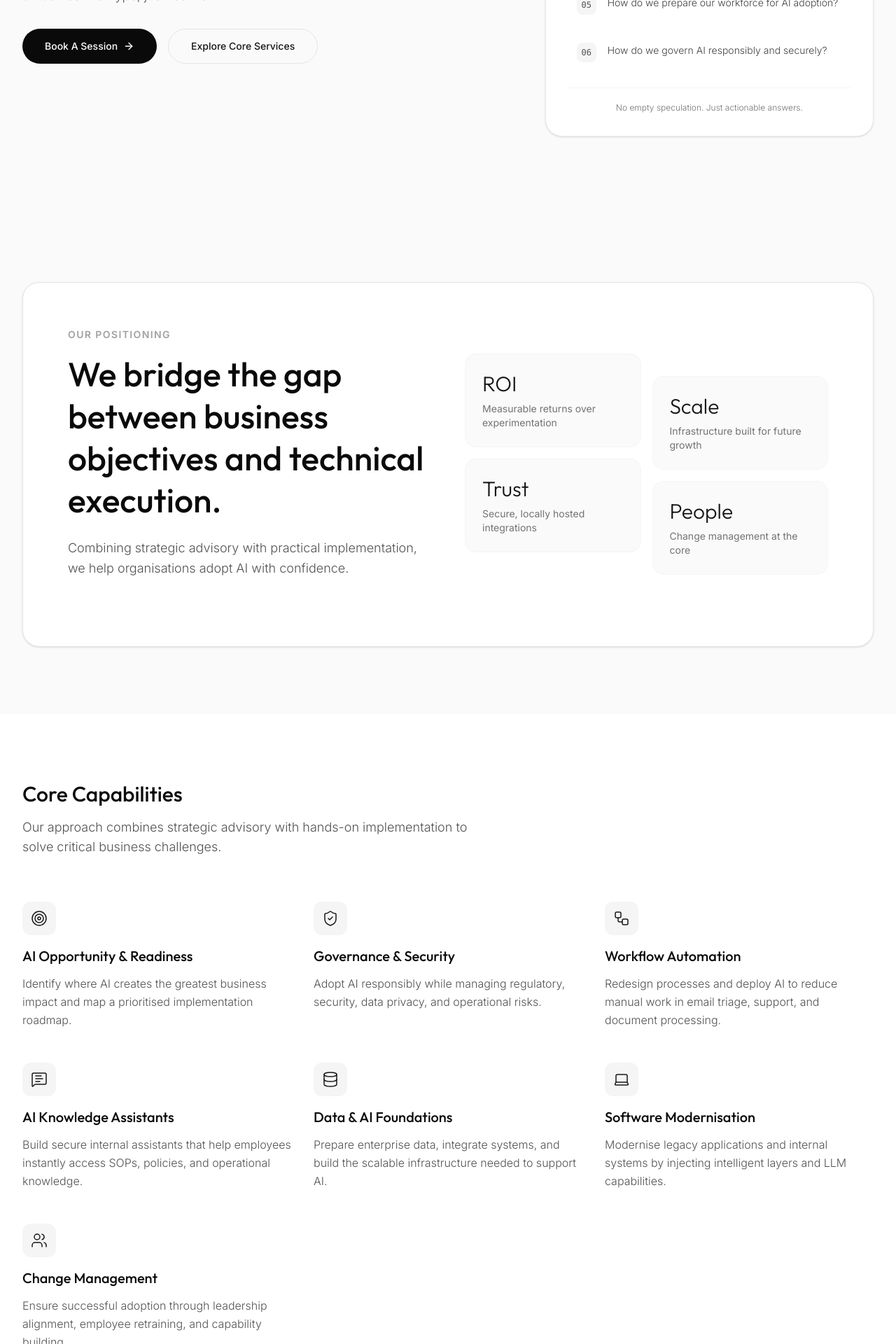
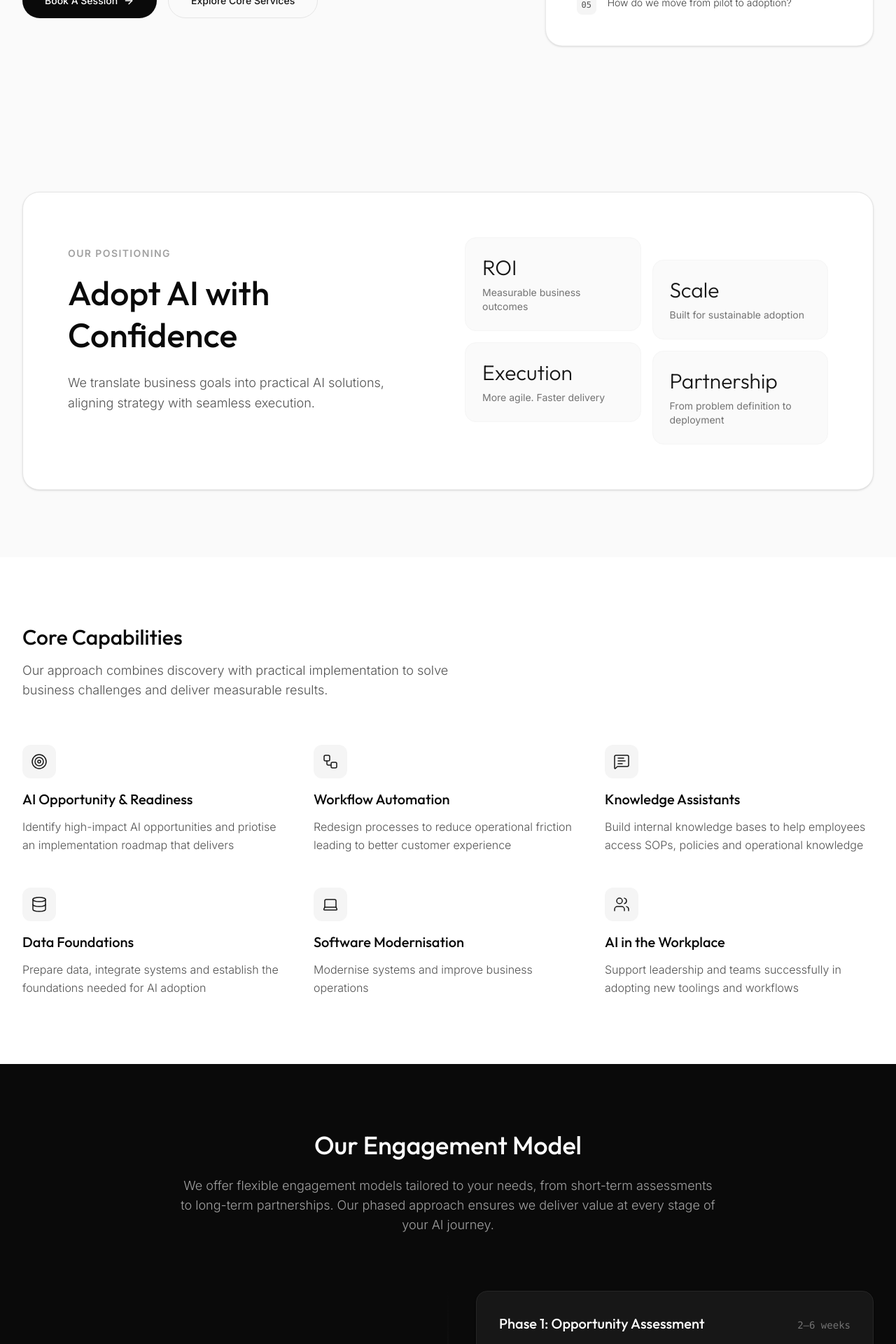
Before and after one commit to atom8studio/PH77, a React (Vite) app: page / in a window 1280 px wide. Shown: the part 620-2540 px from the top of the page at 70% size. Built offline with nearby package versions, Linux system fonts and the light colour scheme.

Commit message:
update content

```diff
--- a/src/components/Approach.tsx
+++ b/src/components/Approach.tsx
@@ -3,29 +3,30 @@ import { Search, Rocket, Building2 } from 'lucide-react';
 
 const tiers = [
   {
-    name: "Tier 1: Opportunity Assessment",
+    name: "Phase 1: Opportunity Assessment",
     duration: "2–6 weeks",
-    objective: "Identify and prioritise high-value AI opportunities.",
-    description: "Before throwing money at tools, we audit your business. We assess tech stack readiness, data pipelines, and security governance to create a clear AI Transformation Blueprint.",
+    objective: "Identify and prioritise high-value AI opportunities",
+    description: "We assess your workflows, systems and data to identify where AI can create real business value and define a clear implementation roadmap",
     icon: Search,
-    deliverable: "AI Transformation Blueprint"
+    deliverable: "AI opportunity roadmap"
   },
   {
-    name: "Tier 2: Pilot Delivery",
+    name: "Phase 2: Pilot Delivery",
     duration: "Targeted Implementation",
-    objective: "Validate ROI through working software.",
-    description: "We deploy working AI solutions into your secure local cloud environment—from knowledge assistants answering queries via SOPs to automated pipeline handlers and intelligent workflow redesigns.",
+    objective: "Validate value through working solutions",
+    description: "We design and deploy practical AI tools such as internal assistants, workflow automation and document processing systems",
     icon: Rocket,
-    deliverable: "Production-ready pilot with measurable outcomes"
+    deliverable: "Working pilot with measurable outcomes"
   },
   {
-    name: "Tier 3: Transformation Programme",
+    name: "Phase 3: Scale & Adoption",
     duration: "Long-term Rollout",
-    objective: "Enterprise-wide AI adoption and operational resilience.",
-    description: "The long-term strategy playbook. We handle change management, continuous retraining, and governance implementation to ensure staff fully adopt the tools and the technology actually sticks.",
+    objective: "Expand successful pilots into real operations",
+    description: "We help teams integrate proven solutions into day-to-day workflows and support broader organisational adoption",
     icon: Building2,
-    deliverable: "Sustainable AI-enabled operating model"
+    deliverable: "Scaled, operational AI use cases"
   }
+
 ];
 
 export default function Approach() {
@@ -35,7 +36,7 @@ export default function Approach() {
         <div className="mb-20 text-center max-w-3xl mx-auto">
           <h2 className="text-3xl lg:text-4xl font-display font-medium mb-6">Our Engagement Model</h2>
           <p className="text-neutral-400 font-light text-lg">
-            A structured, phased approach to ensure you only invest in technology that your data can support and your team will actually use.
+            We offer flexible engagement models tailored to your needs, from short-term assessments to long-term partnerships. Our phased approach ensures we deliver value at every stage of your AI journey.
           </p>
         </div>
 
--- a/src/components/CaseStudies.tsx
+++ b/src/components/CaseStudies.tsx
@@ -3,28 +3,28 @@ import { ArrowUpRight } from 'lucide-react';
 
 const cases = [
   {
-    client: "Healthcare Provider",
-    challenge: "Handling sensitive patient data while reducing compliance risk and operational drag.",
-    solution: "Implemented an AI governance framework and secure Document Summarisation tools locally.",
-    metric: "40%",
-    metricLabel: "Reduction in compliance audit times",
-    tags: ["Governance", "Healthcare", "Data Privacy"]
+    client: "Financial Services",
+    challenge: "Gathering information from multiple sources to support trade approvals resulted in slow turnaround times and missed opportunities.",
+    solution: "Deployed autonomous workflows to collect relevant information and deliver actionable insights to decision-makers in real time.",
+    metric: "3x",
+    metricLabel: "Faster trade approval decisions",
+    tags: ["Automation", "Trading", "Workflow"]
   },
   {
-    client: "Financial Services",
-    challenge: "Manual lead qualification and complex internal approval processes slowing down revenue.",
-    solution: "Deployed autonomous lead qualification agents and automated internal approval workflows.",
-    metric: "3x",
-    metricLabel: "Faster turnaround on approvals",
-    tags: ["Automation", "Finance", "Workflow"]
+    client: "Logistics",
+    challenge: "Employee onboarding was slowed by fragmented SOPs, policies and operational documentation spread across multiple systems.",
+    solution: "Built an internal knowledge assistant that provides instant access to company information and operational guidance.",
+    metric: "60%",
+    metricLabel: "Faster access to operational information",
+    tags: ["Knowledge Assistant", "Operations", "Employee Enablement"]
   },
   {
-    client: "Property Developer",
-    challenge: "Long employee onboarding and difficulty accessing dispersed SOPs and guidelines.",
-    solution: "Built a secure, internal AI Knowledge Assistant for instant employee self-service.",
-    metric: "60%",
-    metricLabel: "Fewer IT & HR support tickets",
-    tags: ["Knowledge Agent", "Real Estate", "HR"]
+    client: "Professional Services",
+    challenge: "Employees were managing tasks, emails and calendars across multiple tools, creating administrative overhead and missed follow-ups.",
+    solution: "Built an AI personal assistant accessible through WhatsApp and Telegram to manage tasks, emails, calendars and reminders from a single interface.",
+    metric: "2 hrs",
+    metricLabel: "Saved per employee per week",
+    tags: ["Personal Assistant", "Productivity", "Workflow Automation"]
   }
 ];
 
--- a/src/components/Contact.tsx
+++ b/src/components/Contact.tsx
@@ -31,10 +31,13 @@ export default function Contact() {
               Get in Touch
             </span>
             <h2 className="text-3xl sm:text-5xl font-display font-medium text-neutral-950 mb-6 tracking-tight">
-              Let's craft your AI roadmap.
+              Start the Conversation
             </h2>
             <p className="text-neutral-600 font-light text-base leading-relaxed mb-10">
-              Whether you are ready to launch an AI pilot, need secure knowledge assistants, or want to audit your current system's capabilities, we are here to support your transition.
+              Whether you're identifying opportunities, validating a business case, or implementing a solution, we're here to help.
+            </p>
+            <p className="text-neutral-600 font-light text-base leading-relaxed mb-10">
+              Get in touch to discuss your goals, challenges and ideas, and let's see where AI can create meaningful value for your organisation.
             </p>
 
             <div className="space-y-6">
@@ -49,25 +52,8 @@ export default function Contact() {
                   </a>
                 </div>
               </div>
-
-              <div className="flex gap-4 items-start">
-                <div className="flex items-center justify-center w-12 h-12 rounded-xl bg-white border border-neutral-200/50 text-neutral-800 shadow-xs shrink-0">
-                  <MapPin className="w-5 h-5" />
-                </div>
-                <div>
-                  <h4 className="text-sm font-medium text-neutral-950">Presence</h4>
-                  <p className="text-sm text-neutral-500 font-light">
-                    Kuala Lumpur, Malaysia
-                  </p>
-                </div>
-              </div>
             </div>
 
-            <div className="mt-12 p-6 rounded-2xl bg-neutral-100/50 border border-neutral-200/30">
-              <p className="text-xs text-neutral-500 font-light leading-relaxed">
-                <strong>Our response policy:</strong> We respect your schedule. We review all incoming blueprints and inquiries on the same day and respond within one business day.
-              </p>
-            </div>
           </div>
 
           {/* Form column */}
--- a/src/components/Expertise.tsx
+++ b/src/components/Expertise.tsx
@@ -20,31 +20,31 @@ export default function Expertise() {
             <div>
               <h2 className="text-sm font-bold tracking-widest text-neutral-400 uppercase mb-4">Our Positioning</h2>
               <h3 className="text-3xl md:text-5xl font-display font-medium text-neutral-950 mb-6 leading-tight">
-                We bridge the gap between business objectives and technical execution.
+                Adopt AI with Confidence
               </h3>
               <p className="text-lg text-neutral-600 font-light leading-relaxed mb-8">
-                Combining strategic advisory with practical implementation, we help organisations adopt AI with confidence.
+                We translate business goals into practical AI solutions, aligning strategy with seamless execution.
               </p>
             </div>
             <div className="grid grid-cols-2 gap-4">
               <div className="space-y-4">
                 <div className="bg-neutral-50 p-6 rounded-2xl border border-neutral-100">
                   <div className="text-3xl font-display font-light text-neutral-900 mb-2">ROI</div>
-                  <div className="text-sm text-neutral-500">Measurable returns over experimentation</div>
+                  <div className="text-sm text-neutral-500">Measurable business outcomes</div>
                 </div>
                 <div className="bg-neutral-50 p-6 rounded-2xl border border-neutral-100">
-                  <div className="text-3xl font-display font-light text-neutral-900 mb-2">Trust</div>
-                  <div className="text-sm text-neutral-500">Secure, locally hosted integrations</div>
+                  <div className="text-3xl font-display font-light text-neutral-900 mb-2">Execution</div>
+                  <div className="text-sm text-neutral-500">More agile. Faster delivery</div>
                 </div>
               </div>
               <div className="space-y-4 lg:mt-8">
                 <div className="bg-neutral-50 p-6 rounded-2xl border border-neutral-100">
                   <div className="text-3xl font-display font-light text-neutral-900 mb-2">Scale</div>
-                  <div className="text-sm text-neutral-500">Infrastructure built for future growth</div>
+                  <div className="text-sm text-neutral-500">Built for sustainable adoption</div>
                 </div>
                 <div className="bg-neutral-50 p-6 rounded-2xl border border-neutral-100">
-                  <div className="text-3xl font-display font-light text-neutral-900 mb-2">People</div>
-                  <div className="text-sm text-neutral-500">Change management at the core</div>
+                  <div className="text-3xl font-display font-light text-neutral-900 mb-2">Partnership</div>
+                  <div className="text-sm text-neutral-500">From problem definition to deployment</div>
                 </div>
               </div>
             </div>
--- a/src/components/Hero.tsx
+++ b/src/components/Hero.tsx
@@ -3,11 +3,10 @@ import { ArrowRight, HelpCircle } from 'lucide-react';
 
 const questions = [
   { id: "1", text: "Where should we invest in AI?" },
-  { id: "2", text: "Which processes should we automate?" },
-  { id: "3", text: "What risks must we manage?" },
+  { id: "2", text: "What AI opportunities will create the most value?" },
+  { id: "3", text: "How do we help our teams adopt AI?" },
   { id: "4", text: "How do we achieve measurable ROI?" },
-  { id: "5", text: "How do we prepare our workforce for AI adoption?" },
-  { id: "6", text: "How do we govern AI responsibly and securely?" }
+  { id: "5", text: "How do we move from pilot to adoption?" }
 ];
 
 export default function Hero() {
@@ -37,7 +36,7 @@ export default function Hero() {
               transition={{ duration: 0.5, delay: 0.1 }}
             >
               AI Potential <br/>
-              <span className="text-gradient">into Business Impact</span>
+              <span className="text-gradient">to Business Impact</span>
             </motion.h1>
 
             <motion.p
@@ -99,12 +98,6 @@ export default function Hero() {
                   </div>
                 ))}
               </div>
-
-              <div className="mt-6 pt-5 border-t border-neutral-100 text-center">
-                <p className="text-xs text-neutral-500 font-light">
-                  No empty speculation. Just actionable answers.
-                </p>
-              </div>
             </div>
           </motion.div>
         </div>
--- a/src/components/Services.tsx
+++ b/src/components/Services.tsx
@@ -12,37 +12,32 @@ import {
 const services = [
   {
     title: "AI Opportunity & Readiness",
-    description: "Identify where AI creates the greatest business impact and map a prioritised implementation roadmap.",
+    description: "Identify high-impact AI opportunities and priotise an implementation roadmap that delivers",
     icon: Target,
   },
   {
-    title: "Governance & Security",
-    description: "Adopt AI responsibly while managing regulatory, security, data privacy, and operational risks.",
-    icon: ShieldCheck,
-  },
-  {
     title: "Workflow Automation",
-    description: "Redesign processes and deploy AI to reduce manual work in email triage, support, and document processing.",
+    description: "Redesign processes to reduce operational friction leading to better customer experience",
     icon: Workflow,
   },
   {
-    title: "AI Knowledge Assistants",
-    description: "Build secure internal assistants that help employees instantly access SOPs, policies, and operational knowledge.",
+    title: "Knowledge Assistants",
+    description: "Build internal knowledge bases to help employees access SOPs, policies and operational knowledge",
     icon: MessageSquareText,
   },
   {
-    title: "Data & AI Foundations",
-    description: "Prepare enterprise data, integrate systems, and build the scalable infrastructure needed to support AI.",
+    title: "Data Foundations",
+    description: "Prepare data, integrate systems and establish the foundations needed for AI adoption",
     icon: Database,
   },
   {
     title: "Software Modernisation",
-    description: "Modernise legacy applications and internal systems by injecting intelligent layers and LLM capabilities.",
+    description: "Modernise systems and improve business operations",
     icon: Laptop,
   },
   {
-    title: "Change Management",
-    description: "Ensure successful adoption through leadership alignment, employee retraining, and capability building.",
+    title: "AI in the Workplace",
+    description: "Support leadership and teams successfully in adopting new toolings and workflows",
     icon: Users,
   }
 ];
@@ -54,7 +49,7 @@ export default function Services() {
         <div className="mb-16 max-w-2xl">
           <h2 className="text-3xl font-display font-medium text-neutral-950 mb-4">Core Capabilities</h2>
           <p className="text-neutral-600 font-light text-lg">
-            Our approach combines strategic advisory with hands-on implementation to solve critical business challenges.
+            Our approach combines discovery with practical implementation to solve business challenges and deliver measurable results.
           </p>
         </div>
 
--- a/tsconfig.json
+++ b/tsconfig.json
@@ -1,6 +1,6 @@
 {
   "compilerOptions": {
-    "target": "ES2022",
+    "target": "ESNext",
     "experimentalDecorators": true,
     "useDefineForClassFields": false,
     "module": "ESNext",
```
Also changed, not shown: package.json (+8 -6 lines), 1 other file (tests, documents, lock files or other folders).
